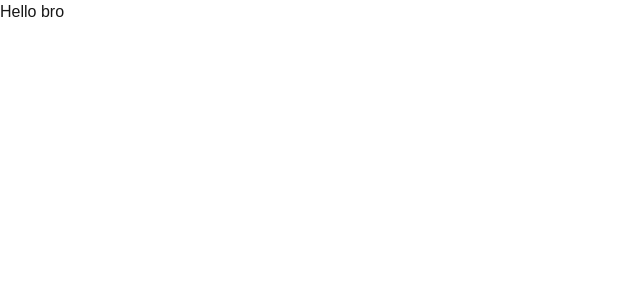
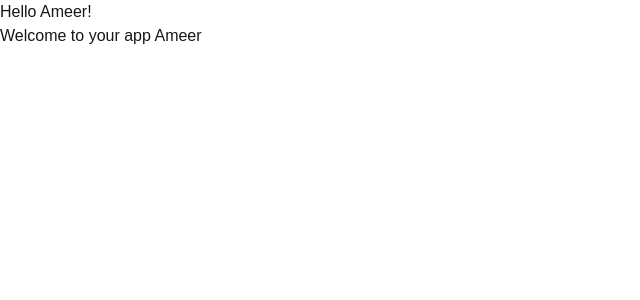
Before and after one commit to ameercodes04/Social-App, a Next.js app: page / in a window 1280 px wide. Shown: the top 300 px of the page, without its empty margins (0-640 px from the left). Built offline with nearby package versions, Linux system fonts and the light colour scheme.

Commit message:
your message

```diff
--- a/src/app/page.js
+++ b/src/app/page.js
@@ -1,8 +1,13 @@
   export default function Home()
   {
+    const name="Ameer"
     return(
+      <main>
       <div>
-        <h1> Hello bro</h1>
+        <h1> Hello {name}!</h1>
+        <p>Welcome to your app {name}</p>
+
       </div>
+      </main>
     );
 }
```
